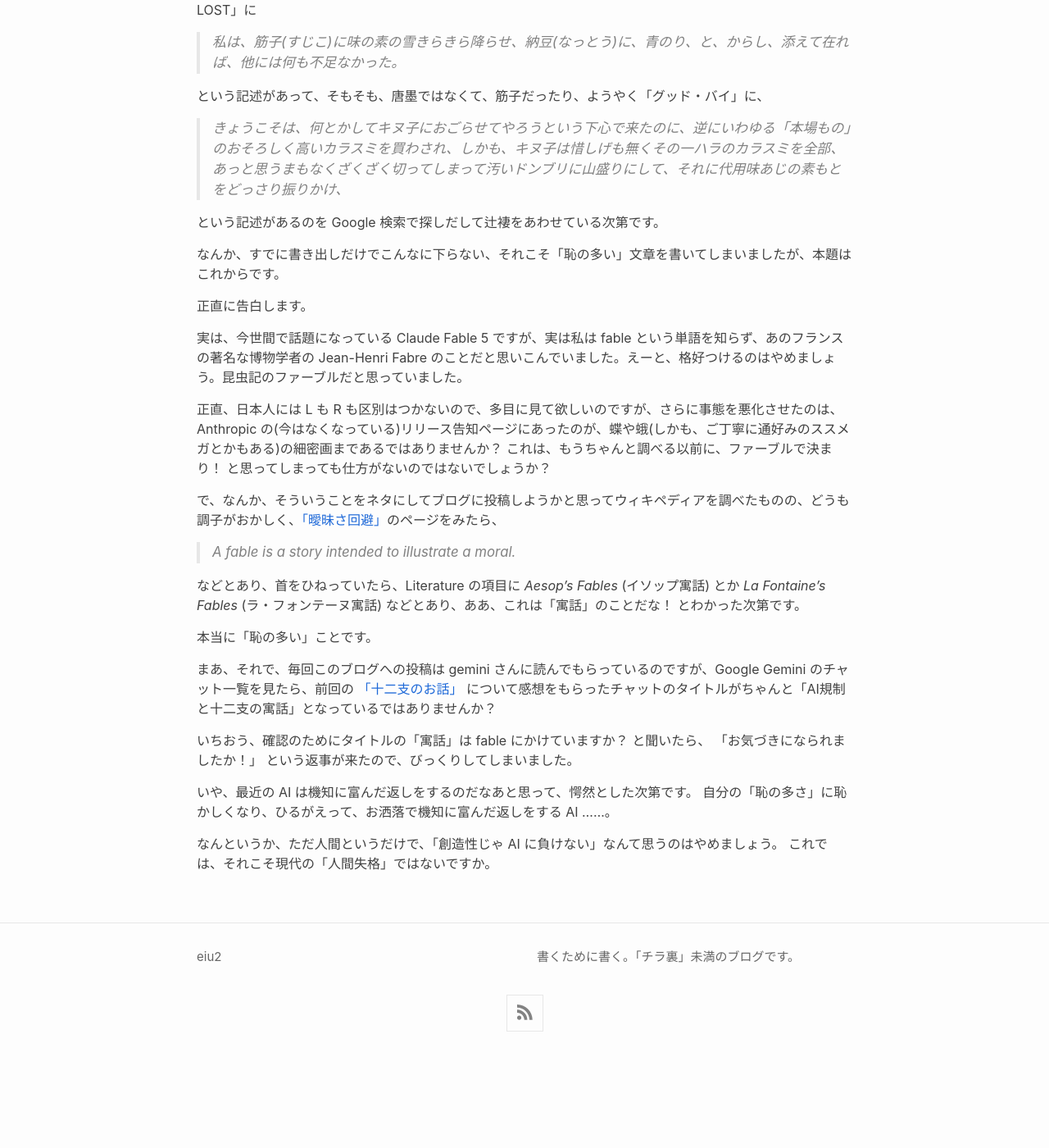
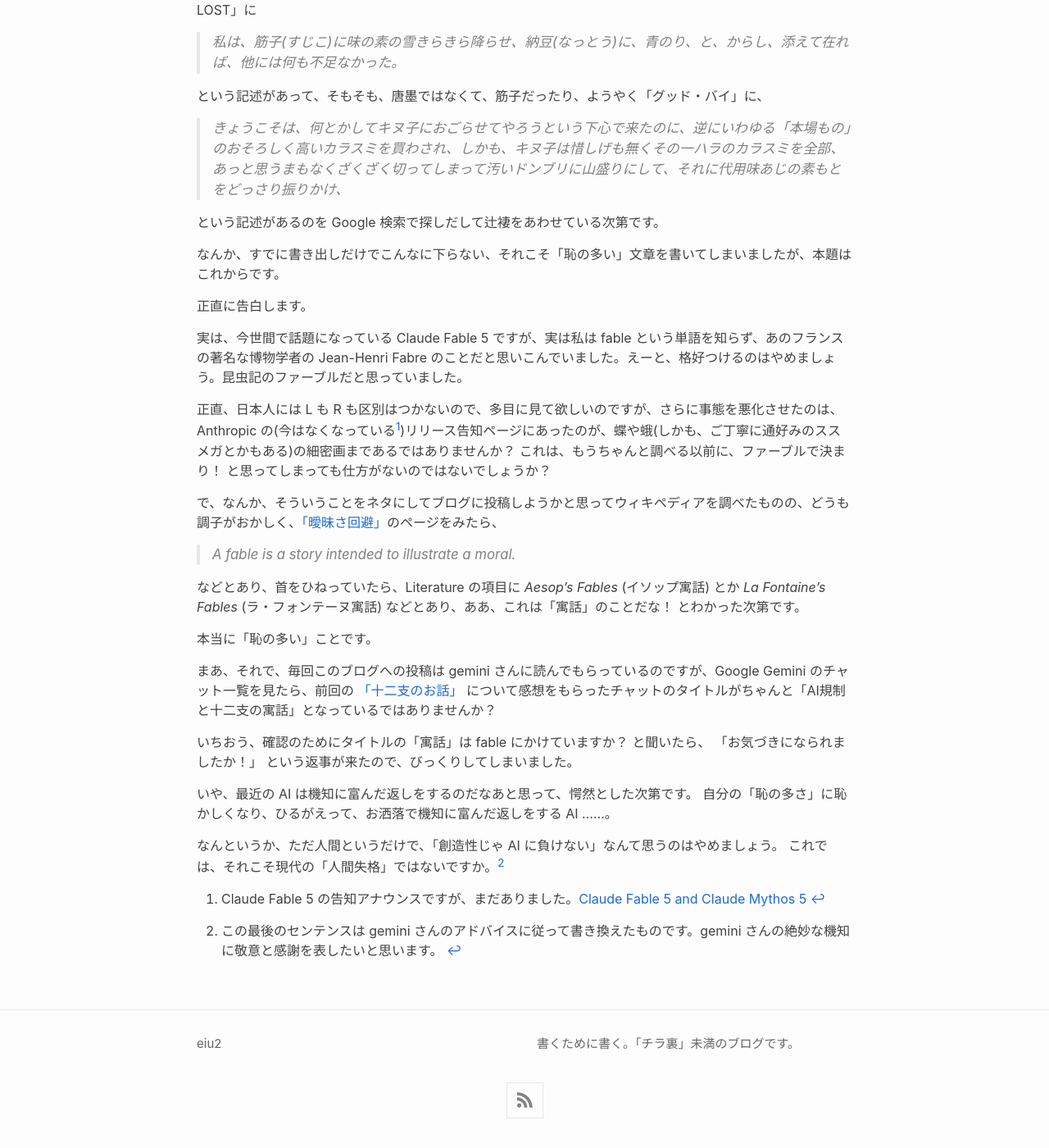
Before and after one commit to eiu2/eiu2.github.com, a Jekyll site: the page built from _posts/2026-06-16-fabre.md, in a window 1280 px wide and 1400 px high, scrolled down 466 px. Shown: the whole window at 82% size. Built offline with Jekyll 4.4.1, drawn with Linux system fonts in a browser that asks for light colours; nearby versions of some CDN libraries; before the commit the page ends 1759 px from its top, so only the background shows below that.

Commit message:
Update 2026-06-16-fabre.md

```diff
--- a/_posts/2026-06-16-fabre.md
+++ b/_posts/2026-06-16-fabre.md
@@ -24,7 +24,7 @@
 
 実は、今世間で話題になっている Claude Fable 5 ですが、実は私は fable という単語を知らず、あのフランスの著名な博物学者の Jean-Henri Fabre のことだと思いこんでいました。えーと、格好つけるのはやめましょう。昆虫記のファーブルだと思っていました。
 
-正直、日本人には L も R も区別はつかないので、多目に見て欲しいのですが、さらに事態を悪化させたのは、Anthropic の(今はなくなっている)リリース告知ページにあったのが、蝶や蛾(しかも、ご丁寧に通好みのススメガとかもある)の細密画まであるではありませんか？ これは、もうちゃんと調べる以前に、ファーブルで決まり！ と思ってしまっても仕方がないのではないでしょうか？
+正直、日本人には L も R も区別はつかないので、多目に見て欲しいのですが、さらに事態を悪化させたのは、Anthropic の(今はなくなっている[^1])リリース告知ページにあったのが、蝶や蛾(しかも、ご丁寧に通好みのススメガとかもある)の細密画まであるではありませんか？ これは、もうちゃんと調べる以前に、ファーブルで決まり！ と思ってしまっても仕方がないのではないでしょうか？
 
 で、なんか、そういうことをネタにしてブログに投稿しようかと思ってウィキペディアを調べたものの、どうも調子がおかしく、[「曖昧さ回避」](https://en.wikipedia.org/wiki/Fable_(disambiguation))のページをみたら、
 
@@ -50,4 +50,7 @@
 自分の「恥の多さ」に恥かしくなり、ひるがえって、お洒落で機知に富んだ返しをする AI ……。
 
 なんというか、ただ人間というだけで、「創造性じゃ AI に負けない」なんて思うのはやめましょう。
-これでは、それこそ現代の「人間失格」ではないですか。
+これでは、それこそ現代の「人間失格」ではないですか。[^2]
+
+[^1]: Claude Fable 5 の告知アナウンスですが、まだありました。[Claude Fable 5 and Claude Mythos 5](https://www.anthropic.com/news/claude-fable-5-mythos-5)
+[^2]: この最後のセンテンスは gemini さんのアドバイスに従って書き換えたものです。gemini さんの絶妙な機知に敬意と感謝を表したいと思います。
```
